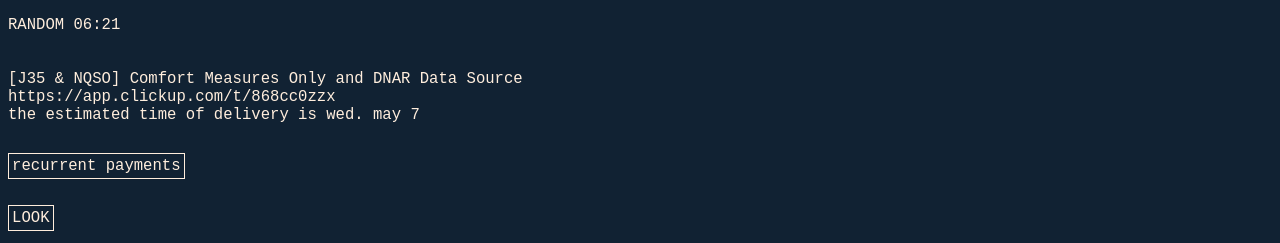
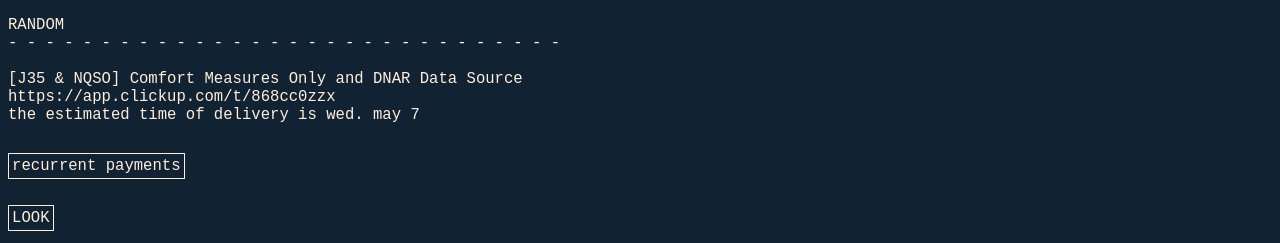
Before and after one commit to letdata/letdata.github.io, a plain HTML site: page jhs/random.html in a window 1280 px wide. Shown: the top 243 px of the page. Drawn offline with nearby package versions, Linux system fonts and the light colour scheme.

Commit message:
Update random.html

```diff
--- a/jhs/random.html
+++ b/jhs/random.html
@@ -45,8 +45,8 @@
 	hx-swapp="innerHTML"
 >
 <pre>
-RANDOM 06:21
-
+RANDOM
+- - - - - - - - - - - - - - - - - - - - - - - - - - - - - -
 
 [J35 & NQSO] Comfort Measures Only and DNAR Data Source
 https://app.clickup.com/t/868cc0zzx
```
